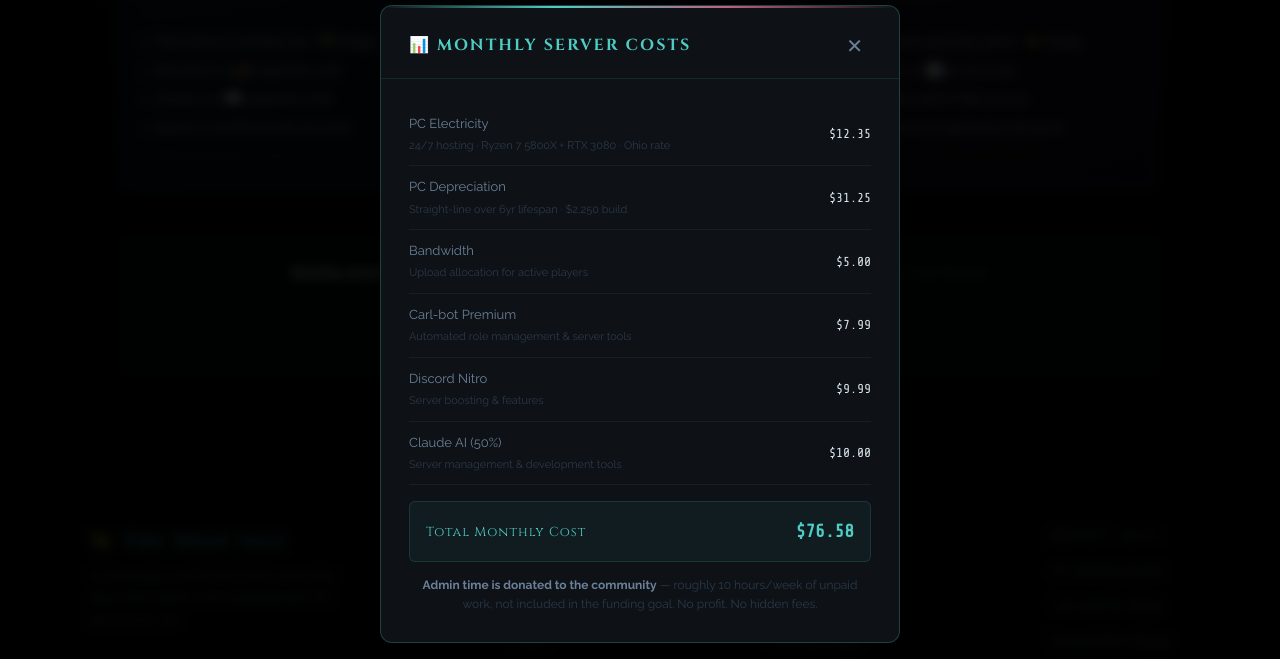
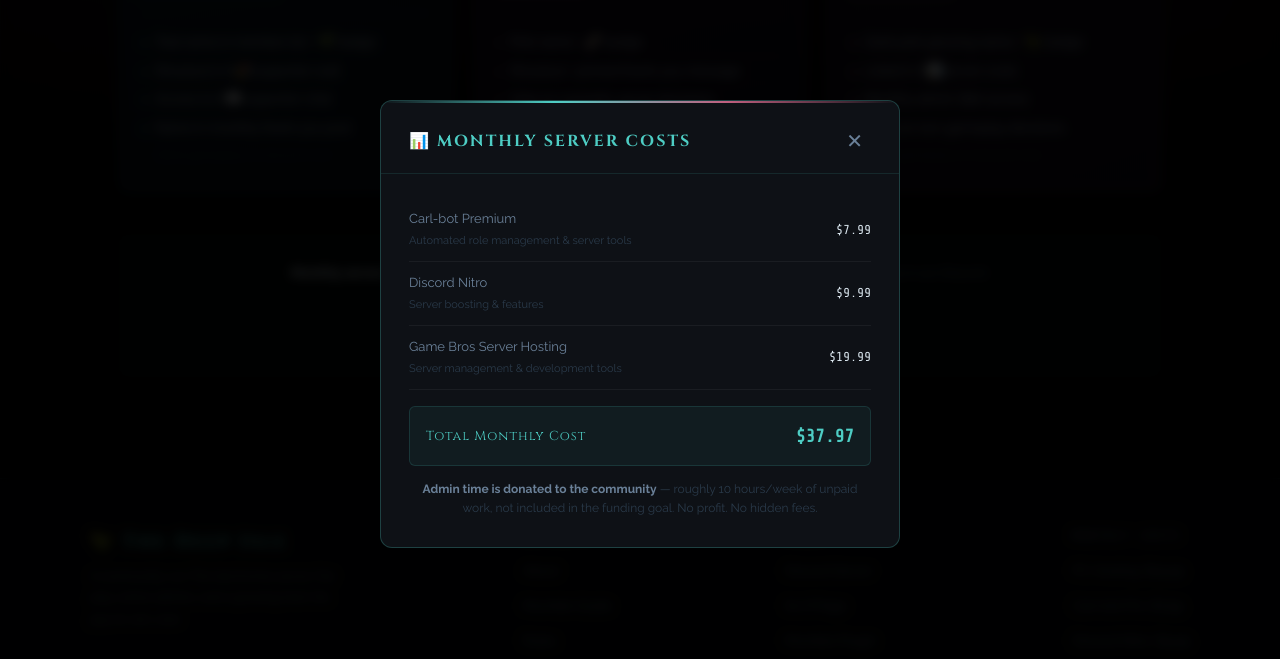
Before and after one commit to TheDeepIsle/TheDeepIsle.github.io, a plain HTML site: page index.html in a window 1280 px wide. Both pictures are taken after a click on the button "VIEW COST BREAKDOWN". Shown: the part 6696-7355 px from the top of the page. Drawn offline with nearby package versions, Linux system fonts and the light colour scheme.

Commit message:
Update index.html

```diff
--- a/index.html
+++ b/index.html
@@ -856,11 +856,10 @@
     <div class="footer-links">
       <h4>Monthly Costs</h4>
       <ul>
-        <li><a href="#support">PC Hosting: $43.60</a></li>
+        <li><a href="#support">PC Hosting: $19.99</a></li>
         <li><a href="#support">Carl-bot Pro: $7.99</a></li>
         <li><a href="#support">Discord Nitro: $9.99</a></li>
-        <li><a href="#support">Claude AI (50%): $10.00</a></li>
-        <li><a href="#support">Total: $76.58/mo</a></li>
+        <li><a href="#support">Total: $37.97/mo</a></li>
       </ul>
     </div>
   </div>
@@ -879,13 +878,10 @@
       <button class="modal-close" onclick="closeModal()">✕</button>
     </div>
     <div class="modal-body">
-      <div class="cost-row"><div class="cost-label">PC Electricity<span>24/7 hosting · Ryzen 7 5800X + RTX 3080 · Ohio rate</span></div><div class="cost-amount">$12.35</div></div>
-      <div class="cost-row"><div class="cost-label">PC Depreciation<span>Straight-line over 6yr lifespan · $2,250 build</span></div><div class="cost-amount">$31.25</div></div>
-      <div class="cost-row"><div class="cost-label">Bandwidth<span>Upload allocation for active players</span></div><div class="cost-amount">$5.00</div></div>
       <div class="cost-row"><div class="cost-label">Carl-bot Premium<span>Automated role management & server tools</span></div><div class="cost-amount">$7.99</div></div>
       <div class="cost-row"><div class="cost-label">Discord Nitro<span>Server boosting & features</span></div><div class="cost-amount">$9.99</div></div>
-      <div class="cost-row"><div class="cost-label">Claude AI (50%)<span>Server management & development tools</span></div><div class="cost-amount">$10.00</div></div>
-      <div class="cost-total"><div class="cost-total-label">Total Monthly Cost</div><div class="cost-total-amount">$76.58</div></div>
+      <div class="cost-row"><div class="cost-label">Game Bros Server Hosting<span>Server management & development tools</span></div><div class="cost-amount">$19.99</div></div>
+      <div class="cost-total"><div class="cost-total-label">Total Monthly Cost</div><div class="cost-total-amount">$37.97</div></div>
       <div class="cost-note"><strong>Admin time is donated to the community</strong> — roughly 10 hours/week of unpaid work, not included in the funding goal. No profit. No hidden fees.</div>
     </div>
   </div>
```
